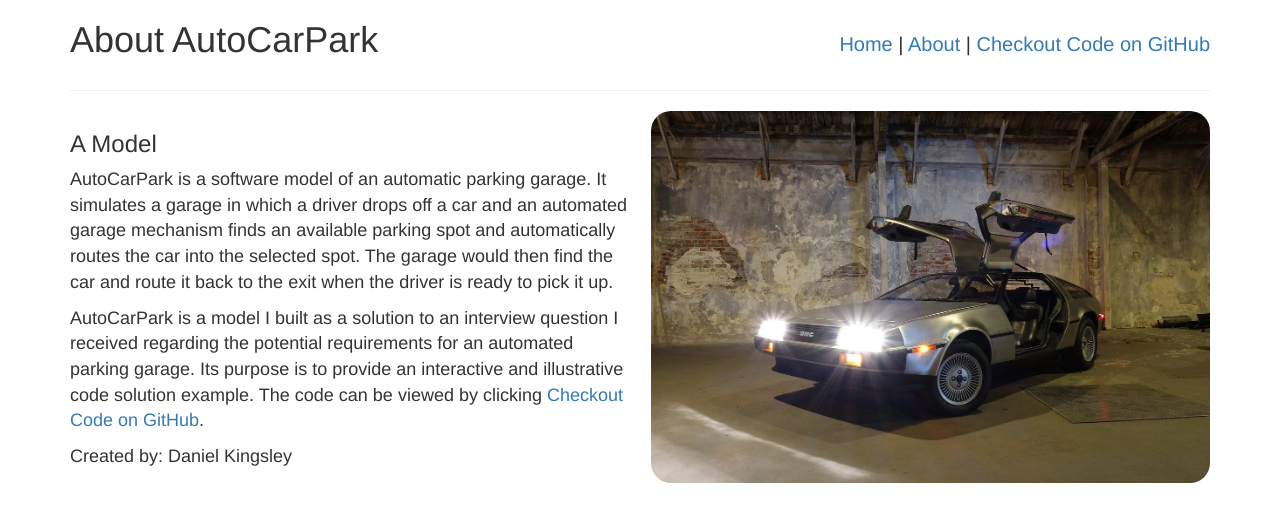
After one commit to ddkingsley/carpark, a Flask app: page /about in a window 1280 px wide. The commit adds this page. Shown: the top 522 px of the page. Run offline with Flask 2, Linux system fonts and the light colour scheme; some libraries are stand-ins or nearby versions.

Commit message:
add about page

```diff
--- a/app/__init__.py
+++ b/app/__init__.py
@@ -22,7 +22,7 @@ for i in range(10):
 garage = Garage(spot_index)
 
 #fill garage with a few example cars
-cars = [['Dwight', '1234AEI'], ['Michael', '5678OU'], ['Jim', '9876ABC'], ['Pam', '5432DEF']]
+cars = [['Marty', '1234AEI'], ['Doc', '5678OU'], ['Biff', '9876ABC'], ['Lorraine', '5432DEF']]
 for c in cars:
     car = Car(c[0], c[1])
     garage.park_car(car)
--- a/app/routes.py
+++ b/app/routes.py
@@ -40,3 +40,7 @@ def index():
             else: flash("Your car was not found. It must have been stolen!!!")
     return render_template('index.html', form=form, spot_index=garage.spot_index,
         occupied_spots=occupied_spots, json_path=json.dumps(path), car_found=car_found)
+
+@app.route('/about')
+def about():
+    return render_template('about.html', heading='About AutoCarPark')
--- a/app/static/mystyle.css
+++ b/app/static/mystyle.css
@@ -22,6 +22,20 @@ th,td {
     height: 800px;
     width: 800px;
     float: right;
+}
+.aboutleft {
+    float: left;
+    width: 49%;
+    font-size: 18px;
+}
+.aboutright {
+    float: right;
+    width: 49%;
+}
+#car_about {
+    max-width: 100%;
+    max-height: 100%;
+    border-radius: 20px;
 }
 .delorean {
     position: absolute;
--- /dev/null
+++ b/app/templates/about.html
@@ -0,0 +1,17 @@
+{% extends "base.html" %}
+
+{% block app_content %}
+<section class="aboutleft">
+    <h3>A Model</h3>
+    <p>
+    AutoCarPark is a software model of an automatic parking garage. It simulates a garage in which a driver drops off a car and an automated garage mechanism finds an available parking spot and automatically routes the car into the selected spot. The garage would then find the car and route it back to the exit when the driver is ready to pick it up.
+    </p>
+    <p>
+    AutoCarPark is a model I built as a solution to an interview question I received regarding the potential requirements for an automated parking garage. Its purpose is to provide an interactive and illustrative code solution example. The code can be viewed by clicking <a href="https://github.com/ddkingsley/carpark" target="_blank">Checkout Code on GitHub</a>.
+    </p>
+    <p>Created by: Daniel Kingsley</p>
+</section>
+<section class="aboutright">
+    <img src="{{ url_for('static', filename='images/car_about.jpg') }}" id="car_about" alt="delorean in a garage">
+</section>
+{% endblock %}
--- a/app/templates/base.html
+++ b/app/templates/base.html
@@ -1,7 +1,11 @@
 {% extends 'bootstrap/base.html' %}
 
 {% block title %}
-    AutoCarPark
+    {% if title %}
+    <title>{{ title }} - AutoCarPark</title>
+    {% else %}
+    <title>AutoCarPark</title>
+    {% endif %}
 {% endblock %}
 
 {% block styles %}
@@ -12,8 +16,14 @@
 {% block content %}
     <div class="container">
         <header>
+            {% if heading %}
+            <h1>{{ heading }}</h1>
+            {% else %}
             <h1>Welcome to AutoCarPark!</h1>
+            {% endif %}
             <nav>
+                <a href="{{ url_for('index') }}">Home</a> |
+                <a href="{{ url_for('about') }}">About</a> |
                 <a href="https://github.com/ddkingsley/carpark" target="_blank">Checkout Code on GitHub</a>
             </nav>
         </header>
```
Also changed, not shown: app/static/images/car_about.jpg (added).
